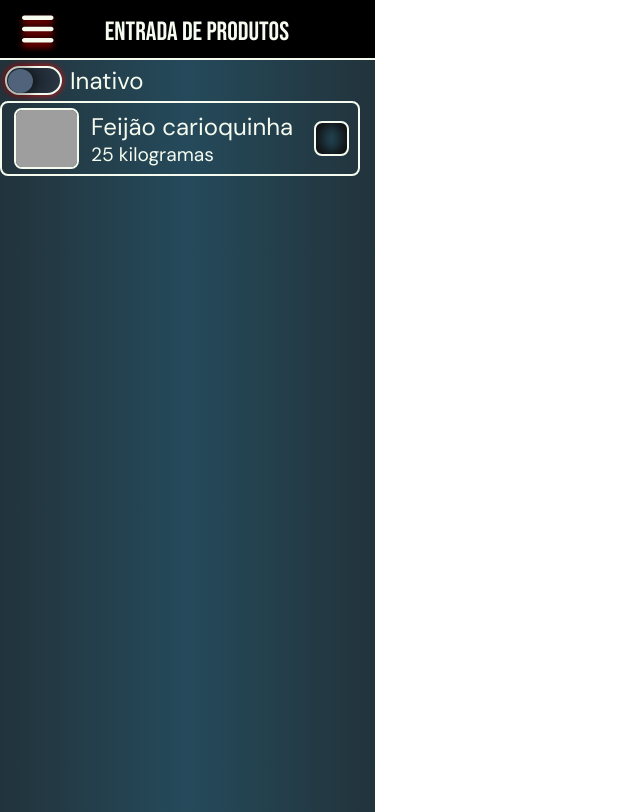
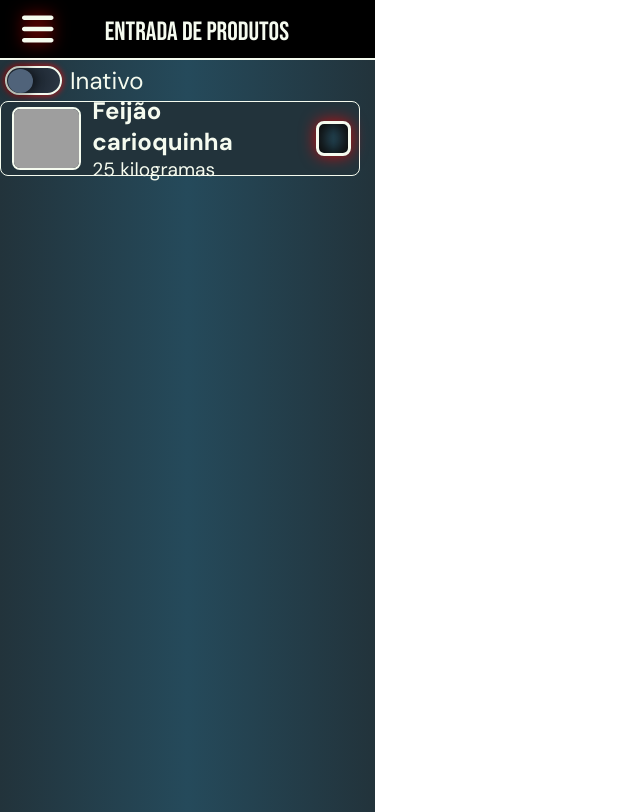
Before and after one commit to Grupo-2-Sustentare/sustentare-web, a React (Create React App) app: page /teste in a window 1280 px wide. Shown: the whole page, without its empty margins (0-640 px from the left). Built offline with nearby package versions, Linux system fonts and the light colour scheme; grey boxes are pictures that could not be loaded; a web font is replaced by a local one.

Commit message:
Ajustes no css dos componentes da checkbox e productItem

```diff
--- a/src/components/Checkbox/checkbox.module.css
+++ b/src/components/Checkbox/checkbox.module.css
@@ -15,4 +15,5 @@
     align-items: center;
     justify-content: center;
     cursor: pointer;
+    filter: var(--sombra-vermelha-brilho);
 }
--- a/src/components/ProductItem/productItem.module.css
+++ b/src/components/ProductItem/productItem.module.css
@@ -1,7 +1,7 @@
 .itemCard {
     display: flex;
-    /* background-color: #ffc107; */
-    border: 2px solid var(--white);
+    background-color: var(--gunmetal);
+    border: 1px solid var(--white);
     height: 75px;
     width: 360px;
     border-radius: 8px;
@@ -19,7 +19,7 @@
 
  .text1{
     font-size: 1em;
-    font-weight: 200px;
+    font-weight: bold;
  }
 
  .text2{
@@ -32,7 +32,7 @@
   justify-content: center;
   /* background-color: #dc3545; */
   height: 100%;
-  width: 23%;
+  width: 24%;
 }
   .image{
     border-radius: 8px;
@@ -60,7 +60,8 @@
   .checked {
     /* background-color: #ffc107; */
     border-color: var(--white);
-    background-color: var(--carvao);
+    background-color: var(--gunmetal);
+    box-shadow: var(--sombra-in-clara);
   }
   .divCheckbox{
     display: flex;
--- a/src/globals.css
+++ b/src/globals.css
@@ -34,7 +34,7 @@ alterando-o apenas aqui, assim como com as variáveis do Figma!!!
 
     /* Bordas */
     --borda-branca:  1px solid var(--white);
-    --borda-grossa-branca:  2px solid var(--white);
+    --borda-grossa-branca:  3px solid var(--white);
     --borda-fina-branca: 0.5px 8px solid var(--white);
 
     /*  Sombras */
@@ -42,9 +42,9 @@ alterando-o apenas aqui, assim como com as variáveis do Figma!!!
     --sombra-branca: 3px 3px 1px 2px var(--white);
     --sombra-vermelha: 0 0 5px var(--vermelho);
     --sombra-in-escura: 0 0 15px 3px var(--preto) inset;
-    --sombra-in-clara: 1px 1px 10px 3px var(--azul-claro) inset;
+    --sombra-in-clara: 1px 1px 10px 1px var(--azul-claro) inset;
     --sombra-ex-vermelha: 3px 3px 3px 1px var(--vermelho);
-    --sombra-vermelha-brilho: drop-shadow(0 4px 3px rgba(255, 0.7, 0.7, 0.7));
+    --sombra-vermelha-brilho: drop-shadow(0px 0px 8px rgba(255, 1, 1, 0.751));
 }
 
 /* Tamanho de um celular, definido de forma temporária */
```
